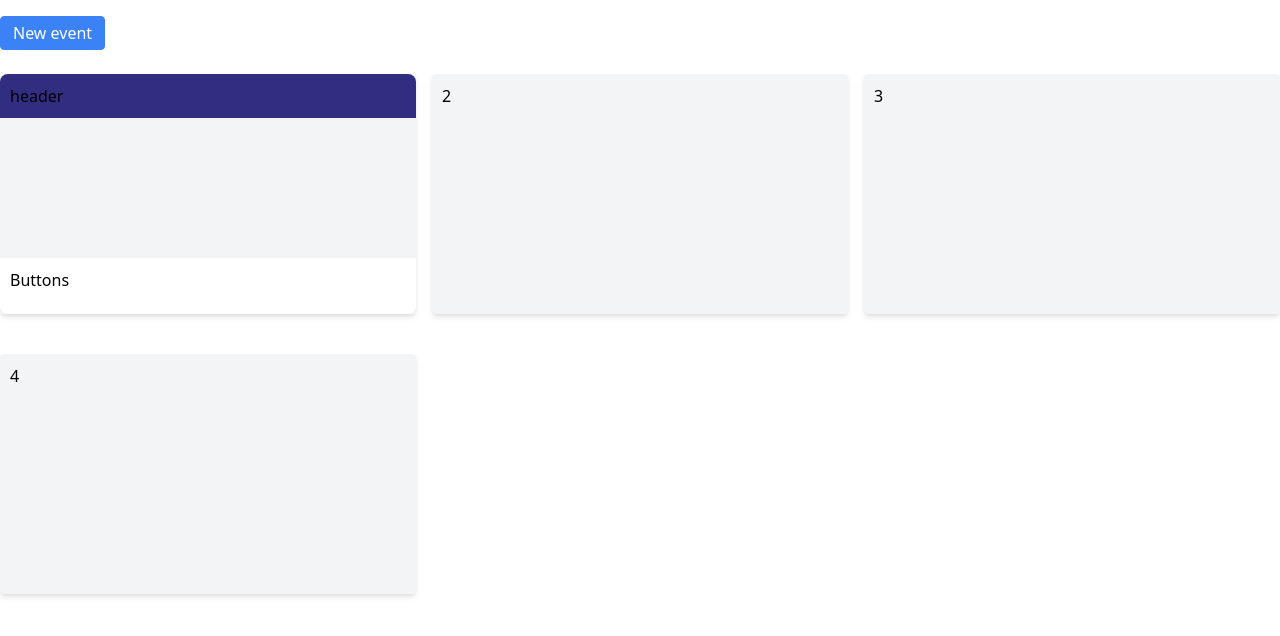
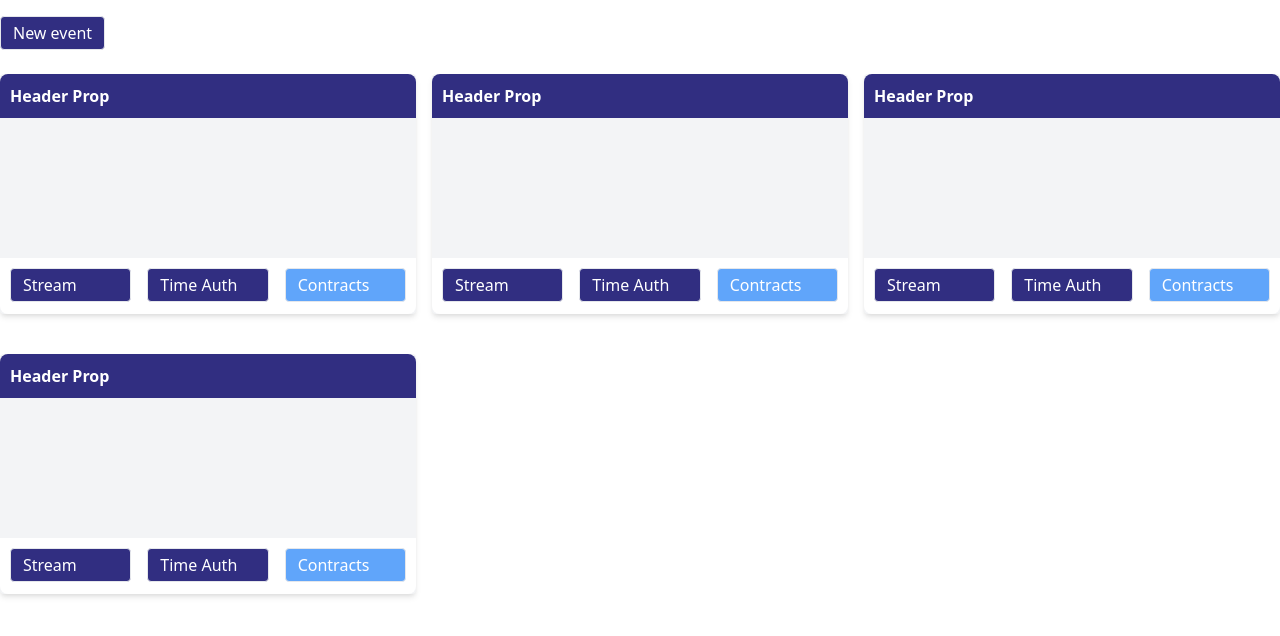
Before and after one commit to ethanbond64/chainlink_iris, a React (Create React App) app in the folder frontend/: page / in a window 1280 px wide. Shown: the top 636 px of the page. Built offline with nearby package versions, Linux system fonts and the light colour scheme.

Commit message:
split card class, 2 links working

```diff
--- a/frontend/src/App.js
+++ b/frontend/src/App.js
@@ -1,32 +1,28 @@
 import React, { useState, useEffect } from "react";
+import EventCard from "./EventCard";
 
 function App() {
+
+  let cards = [1,2,3,4];
+
+
   return (
     <div>
       {/* <Navbar tab="events" /> */}
       <ul className={`flex mb-6 mt-4`}>
         <li className={`mr-3`}>
-          <div className={`inline-block border border-blue-500 rounded py-1 px-3 bg-blue-500 text-white`} href="/">
+          <div className={`inline-block border rounded py-1 px-3 bg-indigo-900 text-white`} href="/">
             New event
           </div>
         </li>
       </ul>
 
       <div className={`grid grid-cols-3 gap-4`}>
-        <div className={`relative mb-6 p-2.5 rounded shadow-md h-60 bg-gray-100`}>
-          <div className={`absolute rounded-t-lg inset-x-0 top-0 p-2.5 bg-indigo-900`}>
-            header
-          </div>
-          <div>
-            Description
-          </div>
-          <div class={`absolute rounded-b-lg inset-x-0 bottom-0 p-2.5 bg-white h-14`}>
-            Buttons
-          </div>
-        </div>
-        <div className={`mb-6 p-2.5 rounded shadow-md h-60 bg-gray-100`}>2</div>
-        <div className={`mb-6 p-2.5 rounded shadow-md h-60 bg-gray-100`}>3</div>
-        <div className={`mb-6 p-2.5 rounded shadow-md h-60 bg-gray-100`}>4</div>
+        {
+          cards.map(() =>
+            <EventCard name={`Header Prop`} description={`a paragraph`} id={1} />
+          )
+        }
       </div>
 
       <footer className={`text-center`}>
--- /dev/null
+++ b/frontend/src/EventCard.js
@@ -0,0 +1,31 @@
+
+
+function EventCard(props) {
+
+
+
+
+    return (
+        <div className={`relative mb-6 p-2.5 rounded shadow-md h-60 bg-gray-100`}>
+            <div className={`absolute rounded-t-lg inset-x-0 top-0 p-2.5 bg-indigo-900 text-white font-bold`}>
+                {props.name}
+            </div>
+            {props.description}
+            <div class={`absolute rounded-b-lg inset-x-0 bottom-0 p-2.5 bg-white h-14`}>
+                <div className={`grid grid-cols-3 gap-4`}>
+                    <a className={`inline-block border rounded py-1 px-3 bg-indigo-900 text-white`} href={`localhost:8000/stream/${props.id}`}>
+                        Stream
+                    </a>
+                    <a className={`inline-block border rounded py-1 px-3 bg-indigo-900 text-white`} href={`localhost:8000/timebox`}>
+                        Time Auth
+                    </a>
+                    <div className={`inline-block border rounded py-1 px-3 bg-blue-400 text-white`} >
+                        Contracts
+                    </div>
+                </div>
+            </div>
+        </div>
+    );
+}
+
+export default EventCard;
```
